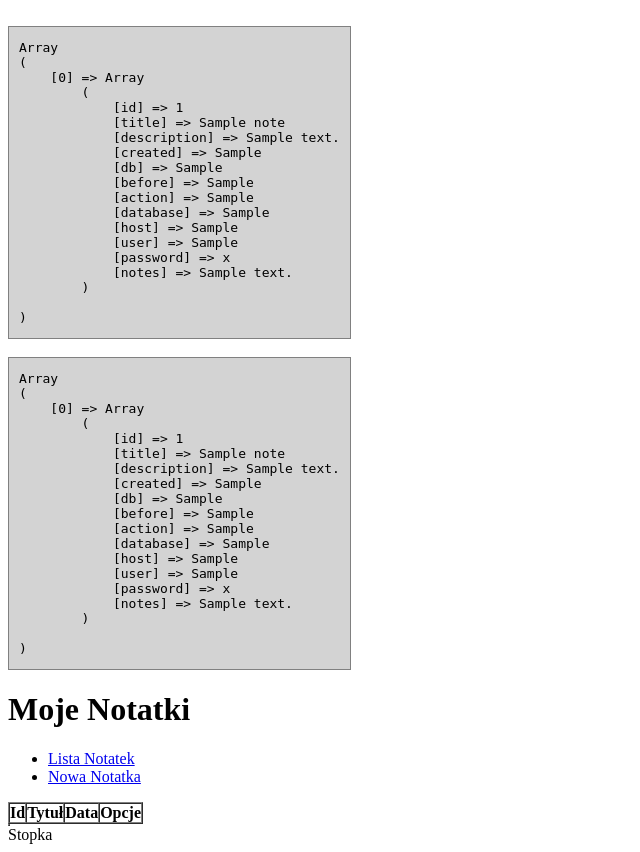
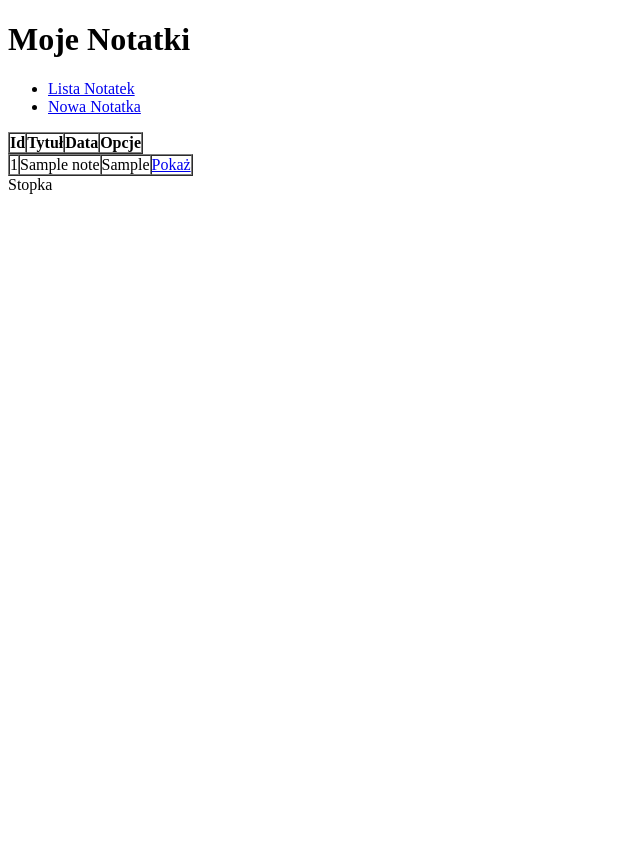
Before and after one commit to NorbertAll/notesApp, a PHP site: page / in a window 1280 px wide. Shown: the whole page, without its empty margins (0-640 px from the left). After the commit the page ends 194 px from the top, so only its background shows below. Run offline with PHP 8.4, Linux system fonts and the light colour scheme; tables that the repository leaves empty or names only in its code hold one stand-in row (values such as "Sample post"); lists and menus that the app fills with data are empty.

Commit message:
notes list

```diff
--- a/src/Controller.php
+++ b/src/Controller.php
@@ -41,13 +41,11 @@ class Controller
     {
 
 
-        $viewParams = [];
 
 
         switch($this->action()){
             case 'create':
                 $page='create';
-              //  $created= false;
 
                 $data=$this->getRequestPost();
                 if(!empty($data))
@@ -71,6 +69,7 @@ class Controller
 
                 break;
             case 'show':
+                $page = 'show';
                 $viewParams=[
                     'title' => 'Moja notatka',
                     'description' => 'Opis'
@@ -79,12 +78,17 @@ class Controller
             default:
                 $page ='list';
                 $data= $this->getRequestGet();
-                $notes=$this->database->getNotes();
-                dump($notes);
-                $viewParams['before']=$data['before'] ??null;
+
+                //dump($notes);
+                $viewParams=[
+                    'notes'=>$this->database->getNotes(),
+
+                    'before'=>$data['before'] ??null
+                ];
+
                 break;
-        }
-        $this->view->render($page, $viewParams);
+            }
+            $this->view->render($page, $viewParams?? []);
     }
     private function action(): string
     {
--- a/src/Database.php
+++ b/src/Database.php
@@ -27,24 +27,41 @@ class Database
                 exit('e');
             }
     }
+    public function getNote():array
+    {
+        try{
+
+            $query= "SELECT id, title, created FROM notes";
+
+            $result=$this->conect->query($query);
+            return $result-> fetchAll(PDO::FETCH_ASSOC);
+        }catch(Throwable $e){
+            throw new StorageException("nie udało sie dostać do danych o notatki", 400, $e);
+        }
+
+    }
     public function getNotes():array
     {
-        $notes=[];
-        $query="
-        SELECT * FROM notes
-        ";
+        try{
 
-        $result=$this->conect->query($query, PDO::FETCH_ASSOC);
-        foreach($result as $row){
-          $notes[]=$row;
+            $query= "SELECT id, title, created FROM notes";
+
+            $result=$this->conect->query($query);
+            return $result-> fetchAll(PDO::FETCH_ASSOC);
+            //foreach($result as $row){
+            //  $notes[]=$row;
+            //}
+            //dump($notes);
+
+        }catch(Throwable $e){
+            throw new StorageException("nie udało sie dostać do danych o notatkach", 400, $e);
         }
-        dump($notes);
-        return $notes;
+
     }
     public function createNote(array $data):void
     {
         try{
-            dump($data);
+
             $title=$this->conect->quote($data['title']);
             $description=$this->conect->quote($data['description']);
             $created=$this->conect->quote(date('Y-m-d H:i:s'));
--- a/templates/pages/list.php
+++ b/templates/pages/list.php
@@ -29,7 +29,16 @@
               <div class="tbl-content">
                      <table cellpadding="0" cellspacing="0" border="1">
                         <tbody>
-
+                            <?php foreach ($params['notes'] ?? [] as $note): ?>
+                              <tr>
+                                <td><?php echo (int) $note['id'] ?></td>
+                                <td><?php echo htmlentities($note['title']) ?></td>
+                                <td><?php echo htmlentities($note['created']) ?></td>
+                                <td>
+                                  <a href="./?action=show&id=<?php echo (int) $note['id'] ?>">Pokaż</a>
+                                </td>
+                              </tr>
+                            <?php endforeach; ?>
                         </tbody>
 
                       </table>
--- /dev/null
+++ b/templates/pages/show.php
@@ -0,0 +1 @@
+sdf
```
